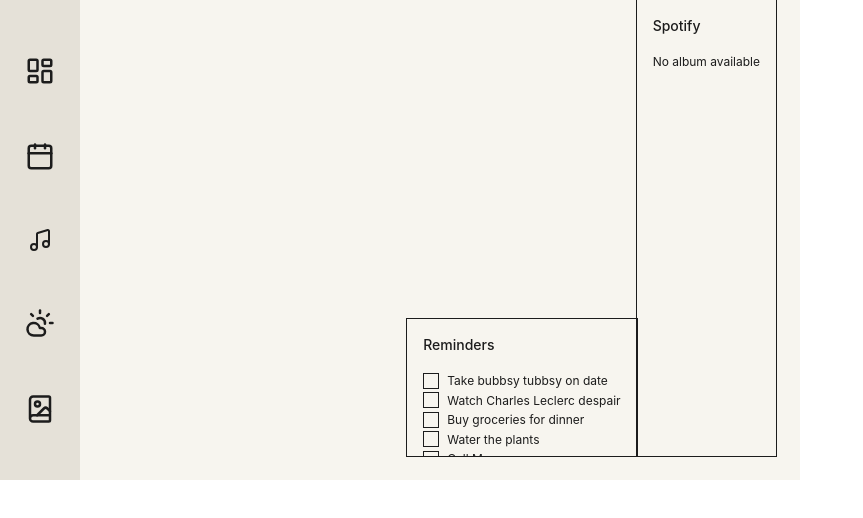
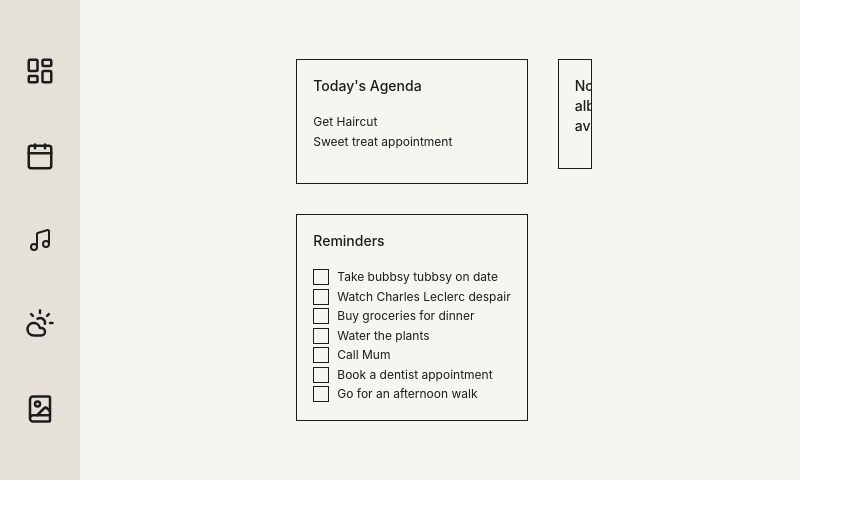
Before and after one commit to kianaorte/e1002-app, a React (Vite) app: page / in a window 1280 px wide. Shown: the top 518 px of the page, without its empty margins (0-863 px from the left). Built offline with nearby package versions, Linux system fonts and the light colour scheme; no server answers.

Commit message:
dashboard page styling

```diff
--- /dev/null
+++ b/src/components/Calendar.tsx
@@ -0,0 +1,18 @@
+import { Card, CardContent, CardHeader, CardTitle } from "@/components/ui/card";
+
+const Calendar = () => {
+  return (
+    <Card>
+      <CardHeader>
+        <CardTitle>Today's Agenda</CardTitle>
+      </CardHeader>
+      <CardContent>
+        <p>Get Haircut</p>
+        <p>Sweet treat appointment</p>
+      </CardContent>
+      <CardContent></CardContent>
+    </Card>
+  );
+};
+
+export default Calendar;
--- a/src/components/Spotify.tsx
+++ b/src/components/Spotify.tsx
@@ -32,11 +32,12 @@ const Spotify = () => {
   return (
     <Card>
       <CardHeader>
-        <CardTitle>Spotify</CardTitle>
+        <CardTitle>
+          {isLoading ? "Loading album…" : (albumName ?? "No album available")}
+        </CardTitle>
       </CardHeader>
       <CardContent>
         <img src={albumCover} />
-        {isLoading ? "Loading album…" : (albumName ?? "No album available")}
       </CardContent>
     </Card>
   );
--- a/src/pages/Dashboard.module.scss
+++ b/src/pages/Dashboard.module.scss
@@ -1,8 +1,14 @@
 .dashboard {
   display: flex;
   flex: 1;
-  justify-content: flex-end;
-  align-content: flex-end;
+  padding: 24px;
+  gap: 32px;
+  justify-content: center;
+}
+
+.tasks {
+  display: flex;
+  flex-direction: column;
   height: 100%;
-  padding: 0 24px 24px 0;
+  gap: 32px;
 }
--- a/src/pages/Dashboard.tsx
+++ b/src/pages/Dashboard.tsx
@@ -1,3 +1,4 @@
+import Calendar from "../components/Calendar";
 import Reminders from "../components/Reminders";
 import Spotify from "../components/Spotify";
 import styles from "./Dashboard.module.scss";
@@ -5,8 +6,13 @@ import styles from "./Dashboard.module.scss";
 const Dashboard = () => {
   return (
     <div className={styles.dashboard}>
-      <Reminders />
-      <Spotify />
+      <div className={styles.tasks}>
+        <Calendar />
+        <Reminders />
+      </div>
+      <div>
+        <Spotify />
+      </div>
     </div>
   );
 };
```
